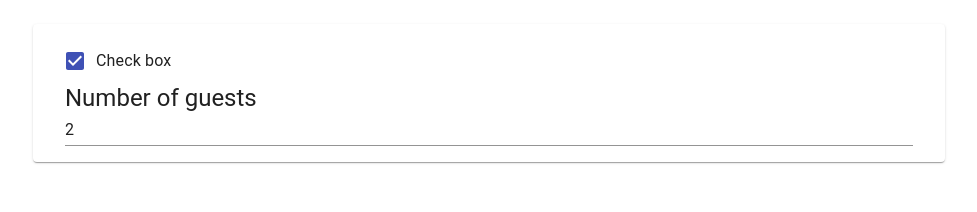
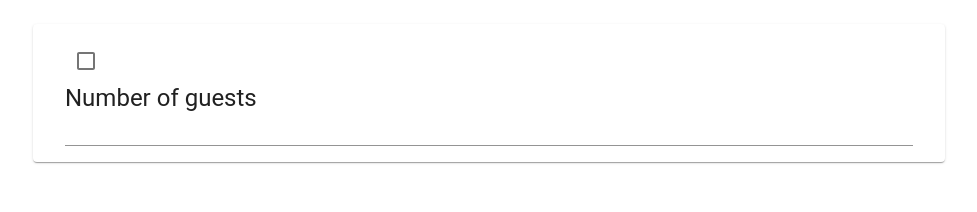
Before and after one commit to viktor1910/formik-pratice, a React (Create React App) app: page / in a window 1280 px wide. Shown: the top 212 px of the page, without its empty margins (151-1128 px from the left). Built offline with nearby package versions, Linux system fonts and the light colour scheme.

Commit message:
custom hook

```diff
--- a/src/App.tsx
+++ b/src/App.tsx
@@ -1,39 +1,10 @@
 import React from 'react';
-import { makeStyles } from '@material-ui/core/styles';
-import { Container, Paper, FormControlLabel, Checkbox, Typography, TextField } from '@material-ui/core';
-import MiniFormik from './component/MiniFormik';
-
-const useStyles = makeStyles((theme) => ({
-  container: {
-    marginTop: theme.spacing(3)
-  },
-  paper: {
-    padding: theme.spacing(2, 4)
-  }
-}))
+import CustomMiniFormikHook from './page/CustomMiniFormikHook';
 
 function App() {
-  const classes = useStyles();
   return (
     <div className="App">
-      <MiniFormik initialValues={{
-        isGoing: true,
-        numberOfGuests: 2
-      }}>
-        {({ values }) => <Container maxWidth="md" className={classes.container}>
-          <Paper className={classes.paper}>
-            <form>
-              <FormControlLabel
-                control={<Checkbox value="allowExtraEmails" color="primary" name="isGoing" checked={values.isGoing} />}
-                label="Check box"
-              />
-              <Typography component="h1" variant="h5">Number of guests</Typography>
-              <TextField defaultValue={1} value={values.numberOfGuests} fullWidth type="number" name="numberOfGuests" />
-            </form>
-          </Paper>
-        </Container>}
-      </MiniFormik>
-
+      <CustomMiniFormikHook />
     </div >
   );
 }
--- a/src/component/MiniFormik.tsx
+++ /dev/null
@@ -1,39 +0,0 @@
-import React, { useState } from 'react';
-
-type ValueChild = boolean | string | number;
-
-type ParamChild = {
-    values: {
-        [name: string] : ValueChild,
-        isGoing: boolean
-    },
-    handleChange: (event: any) => void
-}
-
-interface Props {
-    children: ({ values }: ParamChild) => JSX.Element,
-    initialValues: {
-        [nameValue: string]: ValueChild,
-        isGoing: boolean,
-    }
-}
-
-const MiniFormik: React.FC<Props> = ({ children, initialValues }) => {
-    const [valueState, setValueState] = useState({
-        values: initialValues || {},
-        touched: {},
-        errors: {}
-    });
-    const handleChange = (event: any) => {
-        const target = event.target;
-        const valueEvent = target.type === 'checkbox' ? target.checked : target.value;
-        const name = target.name;
-        setValueState({
-            ...valueState,
-            [name]: valueEvent
-        })
-    }
-    return children({ ...valueState, handleChange })
-}
-
-export default MiniFormik;
--- /dev/null
+++ b/src/hook/useCustomFormik.ts
@@ -0,0 +1,28 @@
+import React, { useState } from 'react';
+
+interface Props {
+    initialValue: {
+        [name: string]: any
+    }
+}
+
+const useCustomFormik = (props: Props) => {
+    const [value, setValue] = useState(props.initialValue || {})
+    const handleChange = (name: string) => (event: React.ChangeEvent<HTMLInputElement>) => {
+        event.persist();
+        if (event.target.type === 'checkbox') {
+            setValue({
+                ...value,
+                [name]: event.target.checked
+            })
+        }
+        else setValue({
+            ...value,
+            [name]: event.target.value
+        })
+
+    }
+    return { value, handleChange }
+}
+
+export default useCustomFormik;
--- /dev/null
+++ b/src/page/CustomMiniFormikHook.tsx
@@ -0,0 +1,37 @@
+import React, { useState } from 'react';
+import useCustomFormik from '../hook/useCustomFormik';
+import { makeStyles } from '@material-ui/core/styles';
+import { Container, Paper, FormControlLabel, Checkbox, Typography, TextField } from '@material-ui/core';
+
+const useStyles = makeStyles((theme) => ({
+    container: {
+        marginTop: theme.spacing(3)
+    },
+    paper: {
+        padding: theme.spacing(2, 4)
+    }
+}))
+
+const CustomMiniFormikHook = () => {
+    const classes = useStyles();
+    const { value, handleChange } = useCustomFormik({
+        initialValue: {
+            isGoing: false,
+            numberOfGuests: 2
+        }
+    })
+    console.log(value)
+    return (
+        <Container maxWidth="md" className={classes.container}>
+            <Paper className={classes.paper}>
+                <form>
+                    <Checkbox color="primary" name="isGoing" onChange={handleChange('isGoing')} />
+                    <Typography component="h1" variant="h5">Number of guests</Typography>
+                    <TextField value={value.numberGuests} onChange={handleChange('numberOfGuests')} fullWidth type="number" name="numberOfGuests" />
+                </form>
+            </Paper>
+        </Container >
+    )
+}
+
+export default CustomMiniFormikHook
```
